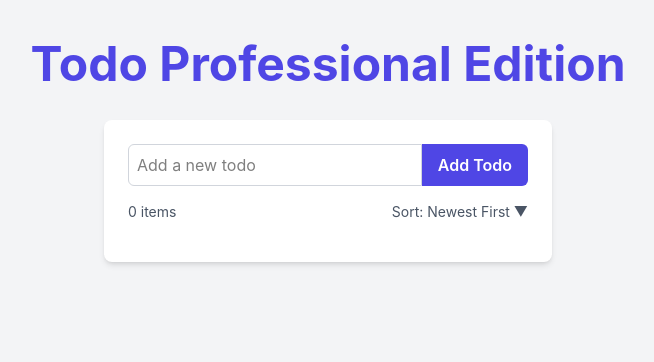
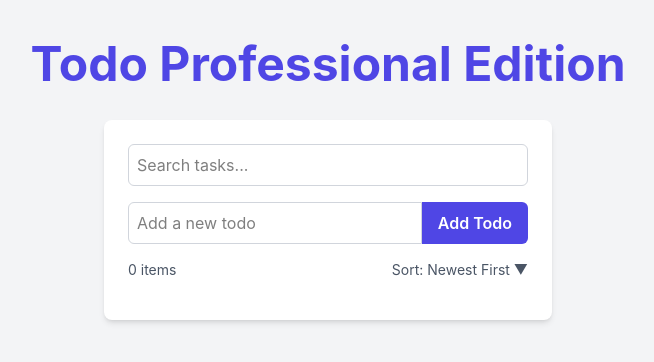
Before and after one commit to HaPhanBaoMinh/openclaw-sentinel-todo, a React (Vite) app: page / in a window 1280 px wide. Shown: the top 362 px of the page, without its empty margins (312-966 px from the left). Built offline with nearby package versions, Linux system fonts and the light colour scheme.

Commit message:
feat: implement real-time task search (TASK-009)

```diff
--- a/src/App.tsx
+++ b/src/App.tsx
@@ -1,4 +1,4 @@
-import { useReducer, useEffect, useState } from 'react';
+import { useReducer, useEffect, useState, useMemo } from 'react';
 import { todoReducer, initialTodoState } from './todoReducer';
 import { loadState, saveState } from './localStorageManager';
 import type { Todo } from './types';
@@ -9,6 +9,7 @@ function App() {
     return persistedState ? persistedState : init;
   });
   const [input, setInput] = useState('');
+  const [searchQuery, setSearchQuery] = useState('');
   const [editingTodoId, setEditingTodoId] = useState<number | null>(null);
   const [editingText, setEditingText] = useState('');
 
@@ -62,16 +63,39 @@ function App() {
     setSortOrder((prev) => (prev === 'desc' ? 'asc' : 'desc'));
   };
 
-  const sortedTodos = [...state.todos].sort((a, b) => {
+  const processedTodos = useMemo(() => {
+    let filtered = state.todos;
+
+    // Apply search filter
+    if (searchQuery.trim()) {
+      const lowerQuery = searchQuery.toLowerCase();
+      filtered = filtered.filter(todo => todo.text.toLowerCase().includes(lowerQuery));
+    }
+
+    // Apply sorting
+    return [...filtered].sort((a, b) => {
       const timeA = a.createdAt || a.id;
       const timeB = b.createdAt || b.id;
       return sortOrder === 'desc' ? timeB - timeA : timeA - timeB;
     });
+  }, [state.todos, searchQuery, sortOrder]);
 
   return (
     <div className="min-h-screen bg-gray-100 flex flex-col items-center py-10">
       <h1 className="text-5xl font-bold text-brand mb-8 font-sans">Todo Professional Edition</h1>
       <div className="bg-white p-6 rounded-lg shadow-md w-full max-w-md">
+
+        {/* Search Input */}
+        <div className="mb-4">
+          <input
+            type="text"
+            className="w-full p-2 border border-gray-300 rounded-md focus:outline-none focus:ring-2 focus:ring-brand transition-micro"
+            value={searchQuery}
+            onChange={(e) => setSearchQuery(e.target.value)}
+            placeholder="Search tasks..."
+          />
+        </div>
+
         <div className="flex mb-4">
           <input
             type="text"
@@ -90,7 +114,7 @@ function App() {
         </div>
 
         <div className="flex justify-between items-center mb-4 text-sm text-gray-600">
-          <span>{state.todos.length} items</span>
+          <span>{processedTodos.length} items</span>
           <button
             onClick={toggleSort}
             className="flex items-center hover:text-brand focus:outline-none transition-micro"
@@ -101,7 +125,10 @@ function App() {
         </div>
 
         <ul>
-          {sortedTodos.map((todo) => (
+          {processedTodos.length === 0 && searchQuery.trim() !== '' && state.todos.length > 0 ? (
+            <li className="text-center text-gray-500 py-4">No matches found</li>
+          ) : (
+            processedTodos.map((todo) => (
               <li
                 key={todo.id}
                 className="flex items-center justify-between p-3 border-b border-gray-200 last:border-b-0 transition-micro hover:bg-gray-50 group"
@@ -163,7 +190,8 @@ function App() {
                   </>
                 )}
               </li>
-          ))}
+            ))
+          )}
         </ul>
       </div>
     </div>
```
Lines whose indentation alone changed are shown as unchanged.
